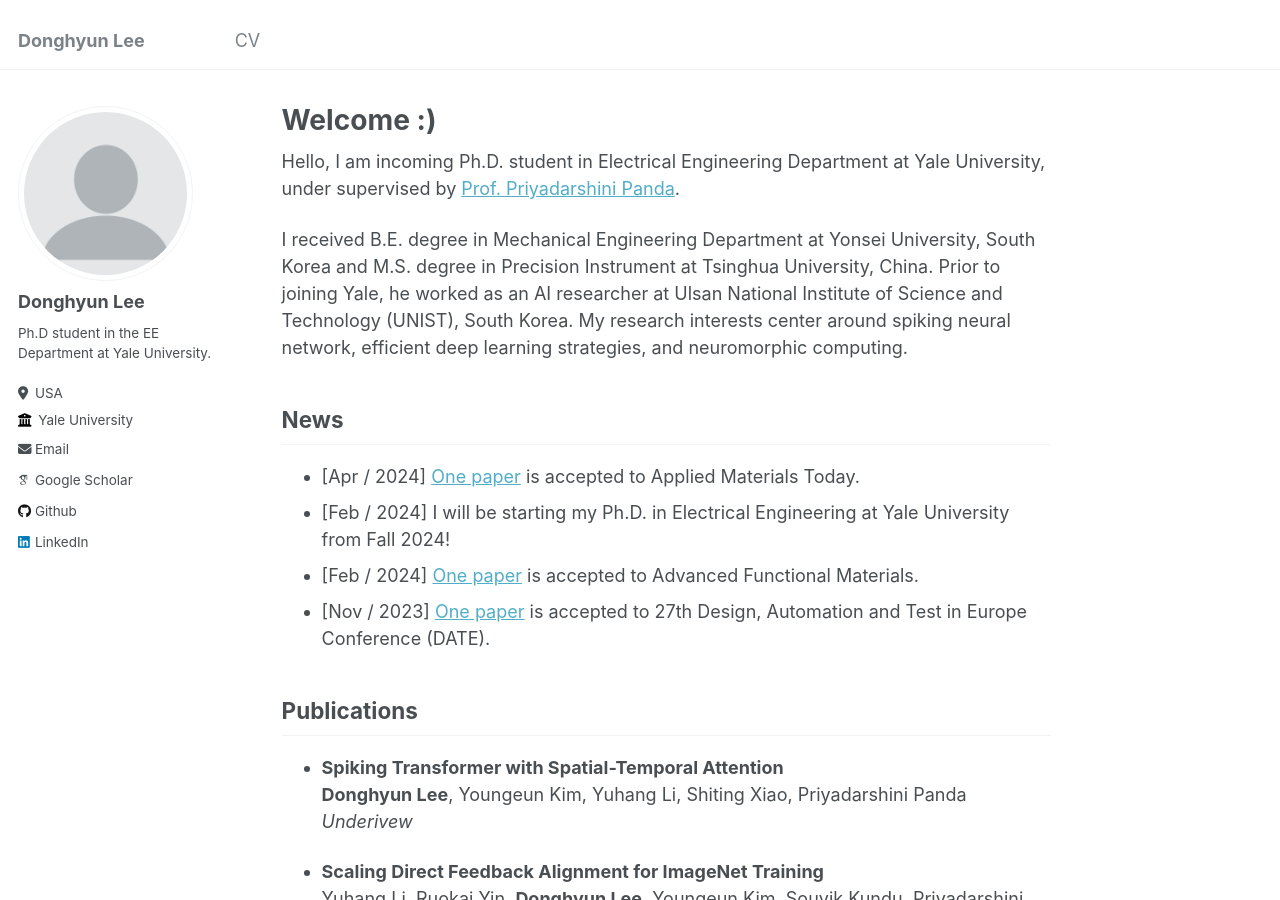
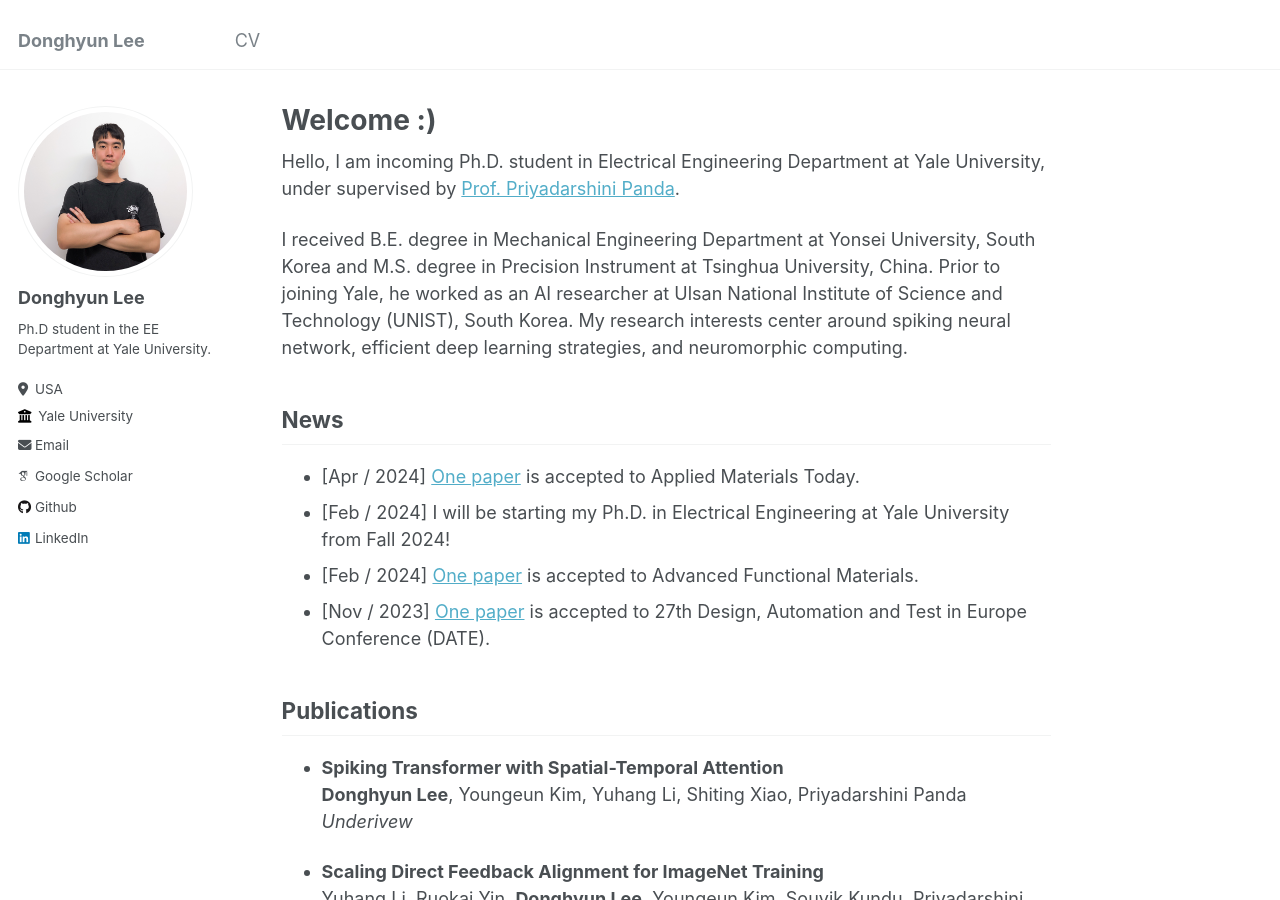
Before and after one commit to donghyunli/donghyunli.github.io, a Jekyll site: the page built from _pages/about.md, in a window 1280 px wide and 900 px high. Built offline with Jekyll 4.4.1, drawn with Linux system fonts in a browser that asks for light colours; some web fonts are replaced.

Commit message:
update image

```diff
--- a/_config.yml
+++ b/_config.yml
@@ -21,7 +21,7 @@ repository               : "academicpages/academicpages.github.io"
 #               Additional customization can be done by editing /_includes/author-profile.html
 author:
   # Biographic information
-  avatar           : "profile.png"
+  avatar           : "Donghyun.png"
   name             : "Donghyun Lee"
   pronouns         : # example: "she/her"
   bio              : "Ph.D student in the EE Department at Yale University."
```
Also changed, not shown: images/Donghyun.png (added), 2 other files.
